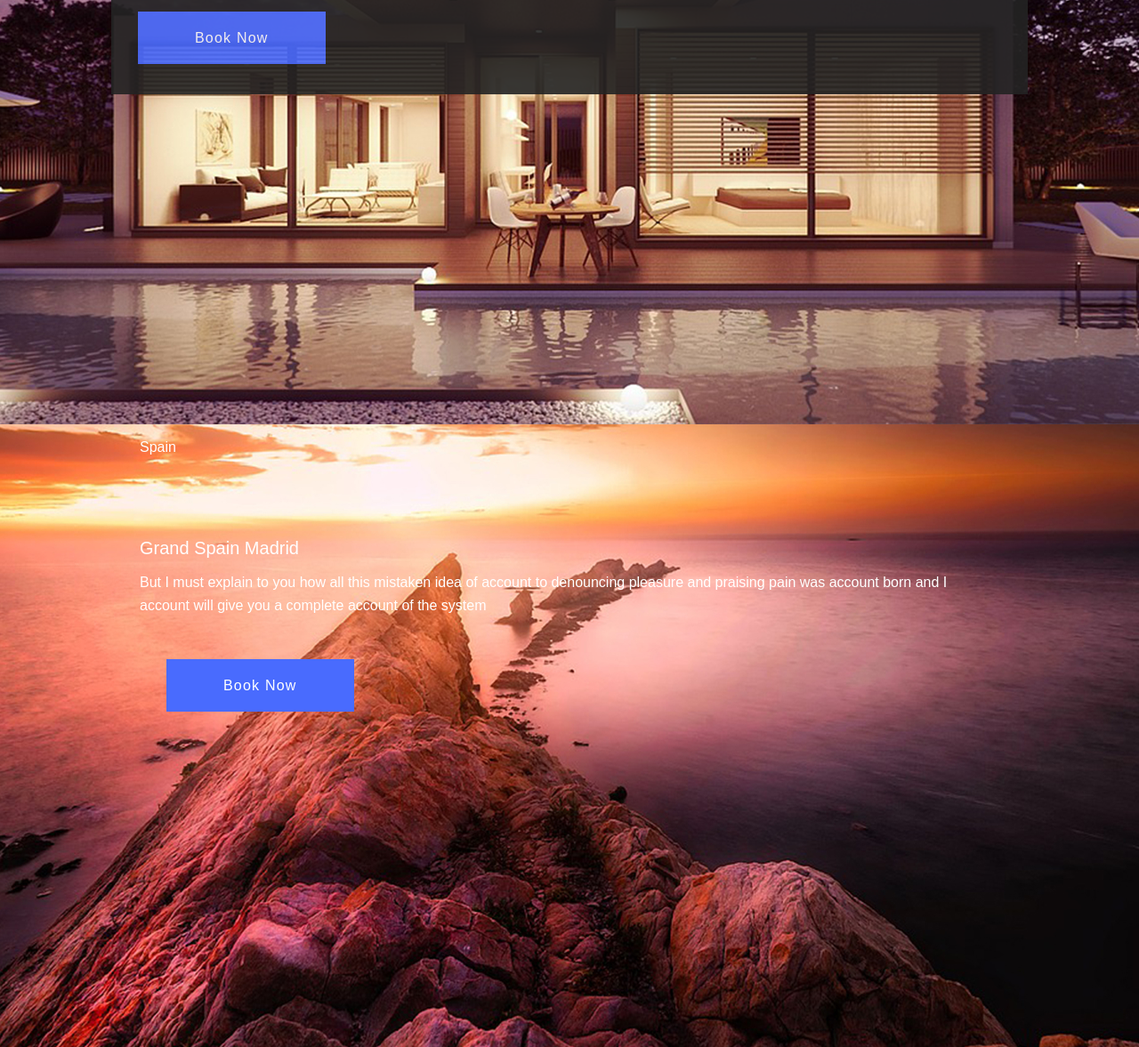
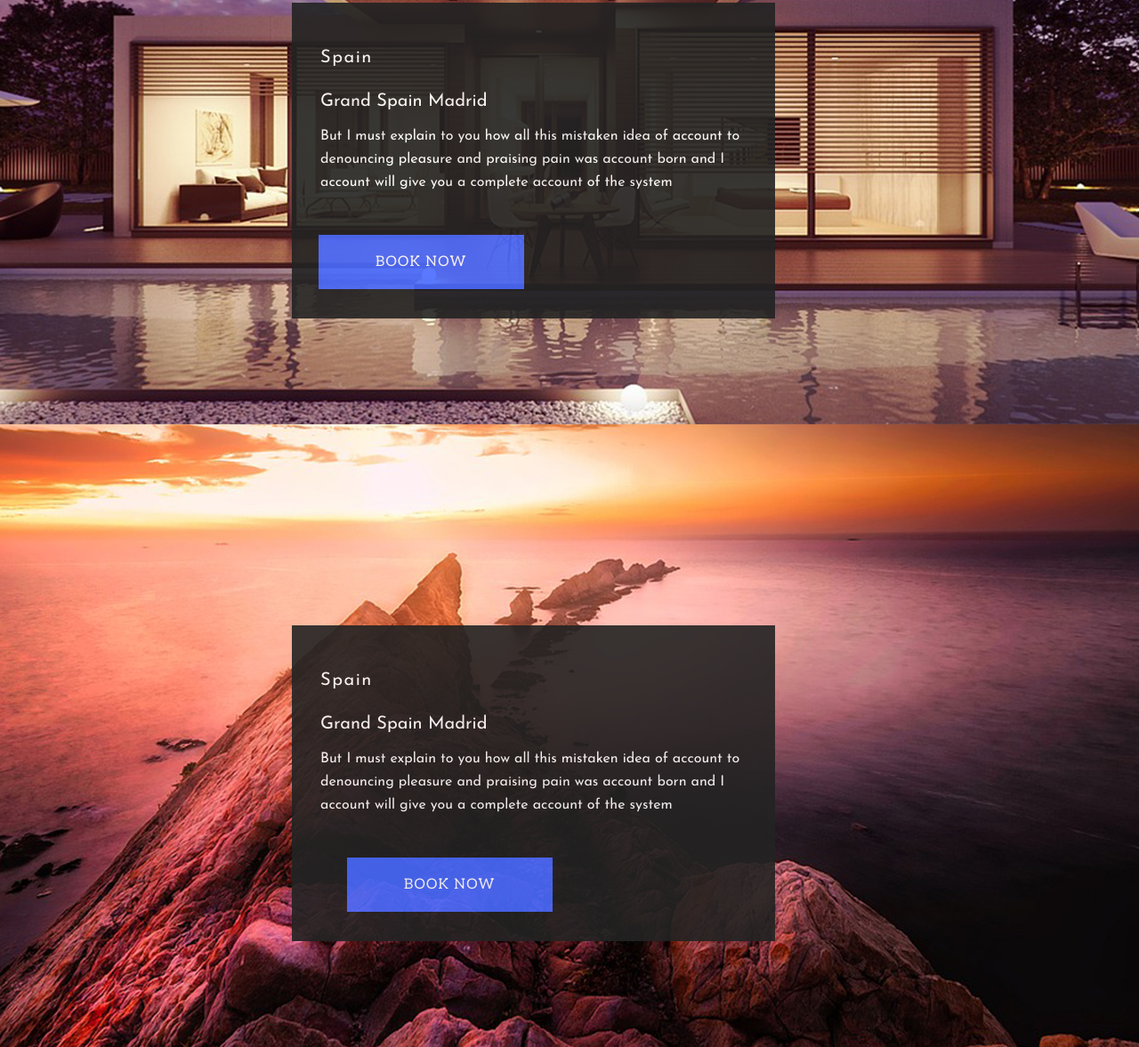
Before and after one commit to gigg88/bhromaon_beetroot_project1, a plain HTML site: page index.html in a window 1280 px wide. Shown: the part 2138-3315 px from the top of the page at 89% size. Drawn offline with Linux system fonts and the light colour scheme.

Commit message:
working on country section

```diff
--- a/country.scss
+++ b/country.scss
@@ -1,10 +1,10 @@
 .country_spain_top {
     background-image: url(./assets/images/country_content_top.jpg);
-
     background-repeat: no-repeat;
     background-position: center center;
     background-size: cover;
     height:700px;
+    position: relative;
 }
 
 .country_spain_bottom {
@@ -13,11 +13,17 @@
     background-position: center center;
     background-size: cover;
     height:700px;
+    position: relative;
 }
 
 .country_content_top {
+    position: absolute;
     background-color: var(--country-bg-color);
     opacity: 90%;
+    max-width: 543px;
+    width: 100%;
+    top:226px;
+    left: 328px;
 
 
 }
@@ -33,7 +39,6 @@
 
 
 
-
     h4{
         padding-top: 49px;
         font-size: 20px;
@@ -41,6 +46,7 @@
         line-height: 26px;
         letter-spacing: 1.5px;
         color: var(--text-color-light);
+        font-family: var(--josefin_font);
     }
 
     h3{
@@ -49,6 +55,7 @@
         font-weight: var(--regular);
         line-height: 26px;
         color: var(--text-color-light);
+        font-family: var(--josefin_font);
     }
 
     p{
@@ -58,6 +65,7 @@
         font-weight: var(--regular);
         line-height: 26px;
         color: var(--text-color-light);
+        font-family: var(--josefin_font);
     }
 }
 
@@ -77,5 +85,16 @@
     font-weight: var(--regular);
     line-height: 26px;
     letter-spacing: 1.2px;
+    font-family: var(--aleo_font);
+    text-transform: uppercase;
+}
 
+.country_content_bottom {
+    position: absolute;
+    background-color: var(--country-bg-color);
+    opacity: 90%;
+    max-width: 543px;
+    width: 100%;
+    top:226px;
+    left: 328px;
 }
--- a/index.html
+++ b/index.html
@@ -149,7 +149,7 @@
       <div class="container">
         <div class="country_content_bottom">
           <div class="country_content_txt">
-            <p>Spain</p>
+            <h4>Spain</h4>
             <h3>Grand Spain Madrid</h3>
             <p>
               But I must explain to you how all this mistaken idea of account to
```
Also changed, not shown: country.css.
